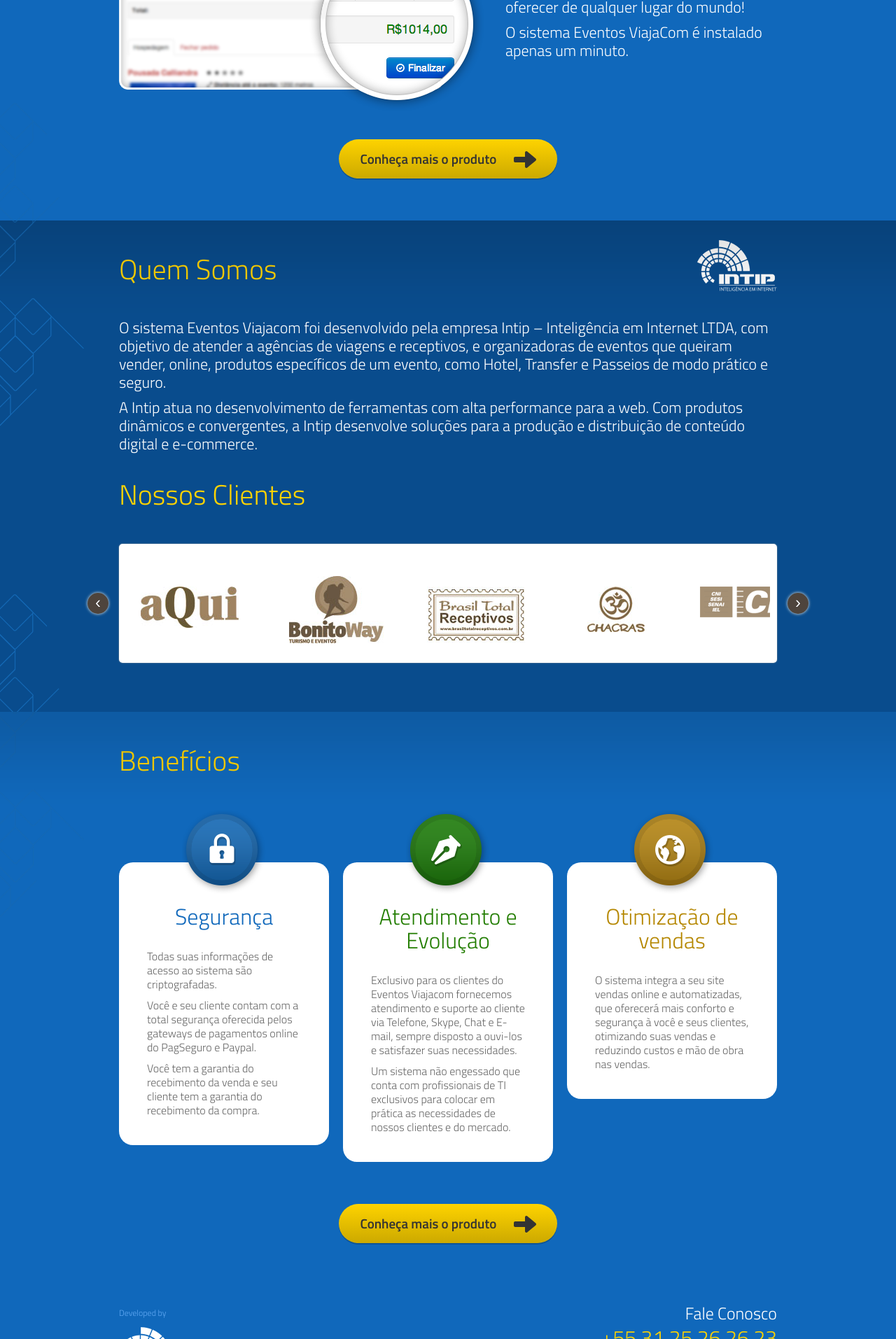
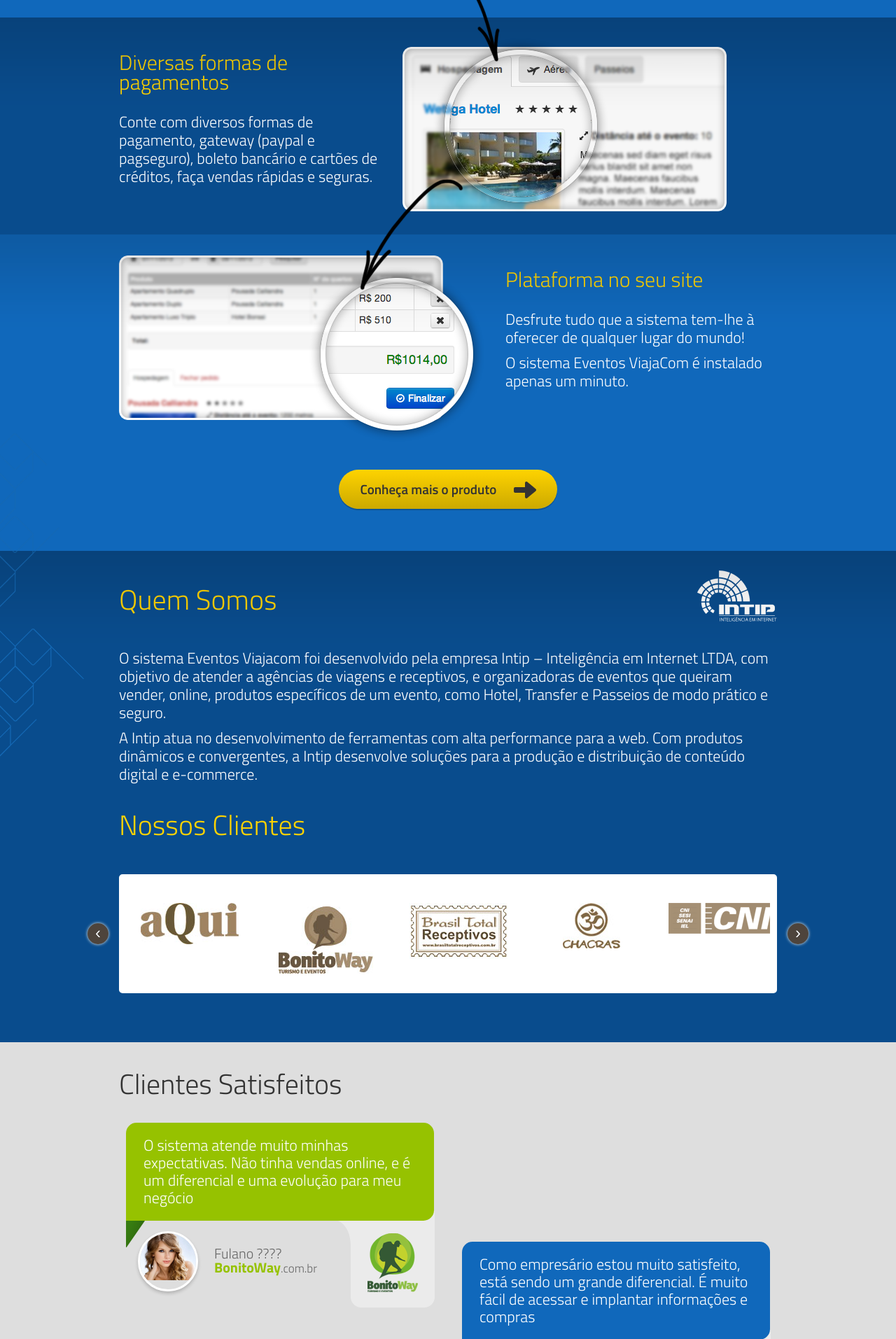
Before and after one commit to intip/site-eventos, a Django app: page / in a window 1280 px wide. Shown: the part 1756-3669 px from the top of the page at 70% size. Run offline with Django 3.2, Linux system fonts and the light colour scheme.

Commit message:
Alterações de layout na home

```diff
--- a/core/static/css/estilos.css
+++ b/core/static/css/estilos.css
@@ -52,6 +52,7 @@ textarea, input[type="text"], input[type="password"], input[type="datetime"], in
 .bg-gray {background:#666;}
 .bg-black {background: url(../imgs/bg-black.png)}
 .bg-gray-dark {background:#444;}
+.bg-clear-gray{background:#dedede;}
 
     /* -- Botão -- */
 .btn {border-radius: 35px; border:0; padding:13px 30px 15px 30px; font-size: 19px; text-shadow:none; font-weight: 600; box-shadow:0px 2px rgba(0,0,0,0.2)}
@@ -128,6 +129,8 @@ textarea, input[type="text"], input[type="password"], input[type="datetime"], in
 .menu i {height: 51px; width: 46px !important; margin-bottom: 5px}
 .menu .title {display: block}
 .menu .big-title {margin:13px -7px 0 33px}
+.presentation-top{margin-top:60px;}
+
 
 .bcrumb {background:#ededed; margin-bottom: 10px;}
 .breadcrumb {background:none; font-size: 17px; margin:5px 0}
@@ -138,7 +141,7 @@ textarea, input[type="text"], input[type="password"], input[type="datetime"], in
 .h1-title h2 {color:#fff; margin-top: 0}
 
 /* -- Destaque - Foto -- */
-.destaque-photo {background: url(../imgs/destaque.jpg) center 52px; padding:171px 0 60px 0; text-align: center; position: fixed; top:0px}
+.destaque-photo {background: url(../imgs/destaque.jpg) center 52px; padding:171px 0 60px 0; text-align: center; top:0px}
 .destaque-photo h2 {margin: 30px 100px}
 .destaque-photo .btn {margin-bottom: 25px}
 .destaque-photo ~ * {z-index: 1; position: relative}
@@ -146,7 +149,7 @@ textarea, input[type="text"], input[type="password"], input[type="datetime"], in
 /* -- Coluna Destaques --*/
 
 /* -- Logotipos -- */
-.logotipos {margin-top: 520px; padding:40px 0; border-top:3px #999 solid}
+.logotipos {padding:40px 0; border-top:3px #999 solid}
 
 /* -- Texto + Icones -- */
 .desc-icon {margin-top: 30px; color:#666;}
@@ -251,6 +254,9 @@ img.left {margin:0 20px 10px 0; float: left; border-radius: 10px}
 .icon-cloud{background: url('../imgs/sprite-new.png') no-repeat -13px -14px;width: 55px;height: 48px;margin:0 auto;display: block;}
 .icon-time{background: url('../imgs/sprite-new.png') no-repeat -15px -128px;width: 51px;height: 48px;margin:0 auto;display: block;}
 .icon-sales{background: url('../imgs/sprite-new.png') no-repeat -13px -69px;width: 55px;height: 48px;margin:0 auto;display: block;}
+.icon-share{background: url('../imgs/sprite-new.png') no-repeat -108px -10px;width: 53px;height: 53px;margin:0 auto;display: block;}
+.icon-multiple{background: url('../imgs/sprite-new.png') no-repeat -103px -86px;width: 68px;height: 47px;margin:0 auto;display: block;}
+.icon-cart-two{background: url('../imgs/sprite-new.png') no-repeat -192px -10px;width: 49px;height: 48px;margin:0 auto;display: block;}
 .feature-top{padding:100px 0;border-top:3px solid #1569b5;}
 .feature-top h3{color:#FED300;font-size:30px;text-align: center;}
 .feature-top p{color:#fff;font-size:20px;font-weight: 400;text-align: center;line-height:24px;}
@@ -268,13 +274,12 @@ img.left {margin:0 20px 10px 0; float: left; border-radius: 10px}
     -webkit-border-radius: 5px;
     -moz-border-radius: 5px;
     border-radius: 5px;
-    -webkit-box-shadow: 0 0 2px #999;
-    -moz-box-shadow: 0 0 2px #999;
-    box-shadow: 0 0 2px #999;
 }
 
 /** Carousel **/
-
+.carousel-turismo{
+    margin-left: -30px;
+}
 .jcarousel {
     position: relative;
     overflow: hidden;
@@ -290,7 +295,7 @@ img.left {margin:0 20px 10px 0; float: left; border-radius: 10px}
 }
 
 .jcarousel li {
-    width: 200px !important;
+    width: 190px !important;
     float: left;
     border: 1px solid #fff;
     -moz-box-sizing: border-box;
@@ -302,11 +307,14 @@ img.left {margin:0 20px 10px 0; float: left; border-radius: 10px}
 
 .jcarousel img {
     vertical-align : middle;
-    margin-top:50px;
+    margin-top:30px;
 
 }
 .jcarousel img.top-reset {
     margin-top:35px;
+}
+.jcarousel img.mgr-left {
+    margin-left:30px;
 }
 .jcarousel li:first-child img{
     margin-left:20px;
--- a/core/templates/index.html
+++ b/core/templates/index.html
@@ -20,10 +20,49 @@
         </div>
     </div>
 
-    <!-- Logotipo clientes -->
+    <!-- Clientes Topo -->
+    <div class="row-fluid clientes-topo">
+        <div class="container">
+            <div class="span12">
+                <div class="jcarousel-wrapper carousel-turismo">
+                    <div class="jcarousel">
+                        <ul>
+                            <li>
+                                <img src="{{ STATIC_URL }}imgs/logo_turismo/bonitoway.jpg" width="127" height="100" class="left" alt="">
+                            </li>
+
+                            <li>
+                                <img src="{{ STATIC_URL }}imgs/logo_turismo/allbrasil.jpg" width="188" height="100" alt="" class="top-reset">
+                            </li>
+
+                            <li>
+                                <img src="{{ STATIC_URL }}imgs/logo_turismo/brasil-total.jpg" width="169" height="100" alt="" class="mgr-left">
+                            </li>
+
+                            <li>
+                                <img src="{{ STATIC_URL }}imgs/logo_turismo/studio.jpg" width="127" height="65" alt="">
+                            </li>
+                            <li>
+                                <img src="{{ STATIC_URL }}imgs/logo_turismo/trips.jpg" width="169" height="65" alt="">
+                            </li>
+                        </ul>
+                    </div>
+
+                    <!-- <a href="#" class="jcarousel-control-prev">&lsaquo;</a>
+                    <a href="#" class="jcarousel-control-next">&rsaquo;</a> -->
+
+                    <p class="jcarousel-pagination"></p>
+                </div>
+            </div>
+        </div>
+    </div>
+
+
+    <!-- Apresentação -->
     <div class="row-fluid bg-blue-dark logotipos feature-top relative">
         <div class="shadow-blocks"></div>
         <div class="container">
+            <div class="row">
                <div class="span4">
                     <div class="icon-cloud"></div>
                     <h3>Nuvem</h3>
@@ -38,6 +77,25 @@
                     <div class="icon-sales"></div>
                     <h3>Vendas</h3>
                     <p>Conte com diversos gatways de pagamento, faça vendas rápidas e seguras.</p>
+               </div>
+            </div>
+
+            <div class="row presentation-top">
+               <div class="span4">
+                    <div class="icon-share"></div>
+                    <h3>Compartilhamento</h3>
+                    <p>Compartilhe os eventos nas redes socias. </p>
+               </div>
+               <div class="span4">
+                    <div class="icon-multiple"></div>
+                    <h3>Múltiplos</h3>
+                    <p>Crie e gerencie vários eventos.</p>
+               </div>
+               <div class="span4">
+                    <div class="icon-cart-two"></div>
+                    <h3>Carrinho</h3>
+                    <p>Sistema conta com carrinho de compra, o que permite mais conforto ao usuario.</p>
+               </div>
             </div>
         </div>
     </div>
@@ -193,56 +251,86 @@
         </div>
     </div>
 
-    <!-- Benefícios -->
-    <div class="row-fluid bg-blue beneficios relative">
-        <div class="shadow-blocks"></div>
+    <!-- Cliente Satisfeitos -->
+    <div class="row-fluid bg-clear-gray clientes">
         <div class="container relative">
-            <div class="cube-blue1"></div>
-            <h3>Benefícios</h3>
+            <div class="cube-gray2"></div>
+            <h3>Clientes Satisfeitos</h3>
+            <div class="row-fluid">
+                <div class="span6 col-a">
 
                     <div class="row-fluid">
-
-                <div class="span4 detail-icon seguranca">
-                    <span class="button"></span>
+                        <div class="span12 depoimento de-green">
                             <div class="box">
-                        <p class="title">Segurança</p>
-                        <div class="desc">
-                            <p>Todas suas informações de acesso ao sistema são criptografadas.</p>
-                            <p>Você e seu cliente contam  com a total segurança oferecida pelos gateways de pagamentos online do PagSeguro e Paypal.</p>
-                            <p>Você tem a garantia do recebimento da venda e seu cliente tem a garantia do recebimento da compra.</p>
+                                O sistema atende muito minhas expectativas. Não tinha vendas online, e é um diferencial e uma evolução para meu negócio
+                            </div>
+                            <div class="bg-de-logo">
+                                <span class="logo-cliente bway">
+                                    <img src="{{ STATIC_URL }}imgs/bonitoway.png" alt="BonitoWay">
+                                </span>
+                            </div>
+                            <div class="box-arrow"></div>
+                            <div class="photo-circle">
+                                <img src="imgs/woman.png" width="80" alt="">
+                            </div>
+                            <div class="de-id pull-left">
+                                <p>Fulano ????</p>
+                                <a href="http://www.bonitoway.com.br/" target="_blank">
+                                    <strong>BonitoWay</strong><small>.com.br</small>
+                                </a>
                             </div>
                         </div>
                     </div>
 
-                <div class="span4 detail-icon gestao">
-                    <span class="button"></span>
+                    <div class="row-fluid">
+                        <div class="span12 depoimento de-blue">
                             <div class="box">
-                        <p class="title">Atendimento e Evolução</p>
-                        <div class="desc">
-                            <p>Exclusivo para os clientes do Eventos Viajacom fornecemos atendimento e suporte ao cliente via Telefone, Skype, Chat e E-mail, sempre disposto a ouvi-los e satisfazer suas necessidades.
-                            </p>
-                            <p>Um sistema não engessado que conta com profissionais de TI exclusivos para colocar em prática as necessidades de nossos clientes e do mercado.
-                            </p>
+                                O sistema é completo e atende a todas minhas necessidades, é muito fácil efetuar uma venda. E é muito simples a gestão do seu conteúdo
                             </div>
+                            <div class="bg-de-logo">
+                                <span class="logo-cliente btotal">
+                                    <img src="{{ STATIC_URL }}imgs/brasiltotal.png" alt="BrasilTotal">
+                                </span>
                             </div>
+                            <div class="box-arrow"></div>
+                            <div class="photo-circle">
+                                <img src="imgs/woman.png" width="80" alt="">
                             </div>
-
-                <div class="span4 detail-icon conteudo">
-                    <span class="button"></span>
-                    <div class="box">
-                        <p class="title">Otimização de vendas</p>
-                        <div class="desc">
-                            <p>O sistema integra a seu site vendas online e automatizadas, que oferecerá mais conforto e segurança à você e seus clientes, otimizando suas vendas e reduzindo custos e mão de obra nas vendas.</p>
+                            <div class="de-id pull-left">
+                                <p>Fulano ????</p>
+                                <a href="http://www.brasiltotal.com.br/" target="_blank">
+                                    <strong>BrasilTotal</strong><small>.com.br</small>
+                                </a>
                             </div>
                         </div>
                     </div>
 
                 </div>
+                <div class="span6 col-b">
 
-            <div class="row-fluid center">
-                <a href="/produto/" class="btn btn-yellow">Conheça mais o produto <i class="icon-arrow-btn"></i></a>
+                    <div class="row-fluid">
+                        <div class="span12 depoimento de-blue">
+                            <div class="box">
+                                Como empresário estou muito satisfeito, está sendo um grande diferencial. É muito fácil de acessar e implantar informações e compras
+                            </div>
+                            <div class="bg-de-logo">
+                                <span class="logo-cliente"></span>
+                            </div>
+                            <div class="box-arrow"></div>
+                            <div class="photo-circle">
+                                <img src="imgs/woman.png" width="80" alt="">
+                            </div>
+                            <div class="de-id pull-left">
+                                <p>Fulano ????</p>
+                            </div>
+                        </div>
                     </div>
 
                 </div>
             </div>
+            <!-- <div class="row-fluid center">
+                <a href="/parceiros/" class="btn btn-blue">Veja mais depoimentos <i class="icon-white icon-arrow-btn"></i></a>
+            </div> -->
+        </div>
+    </div>
 {% endblock %}
```
Lines whose indentation alone changed are shown as unchanged.
